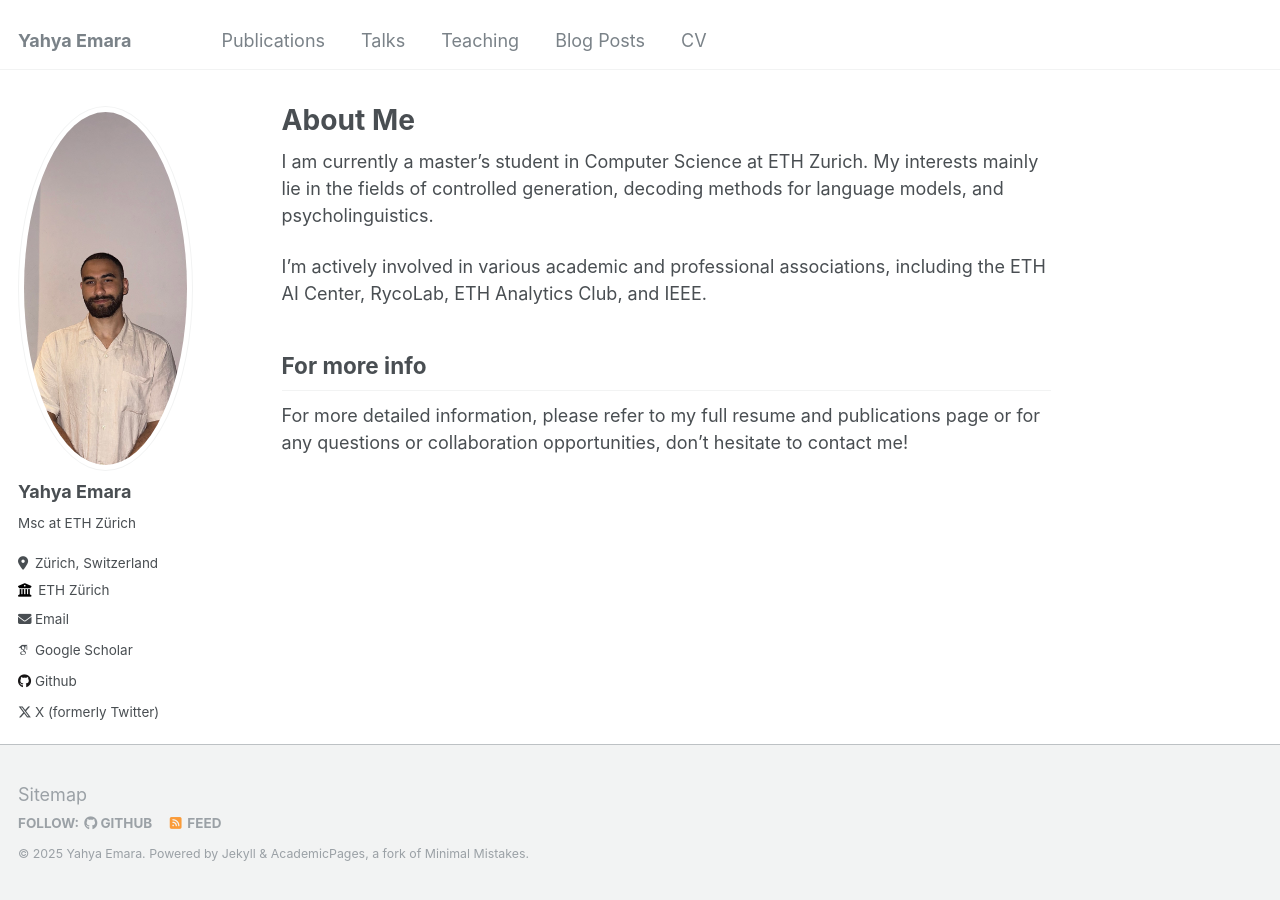
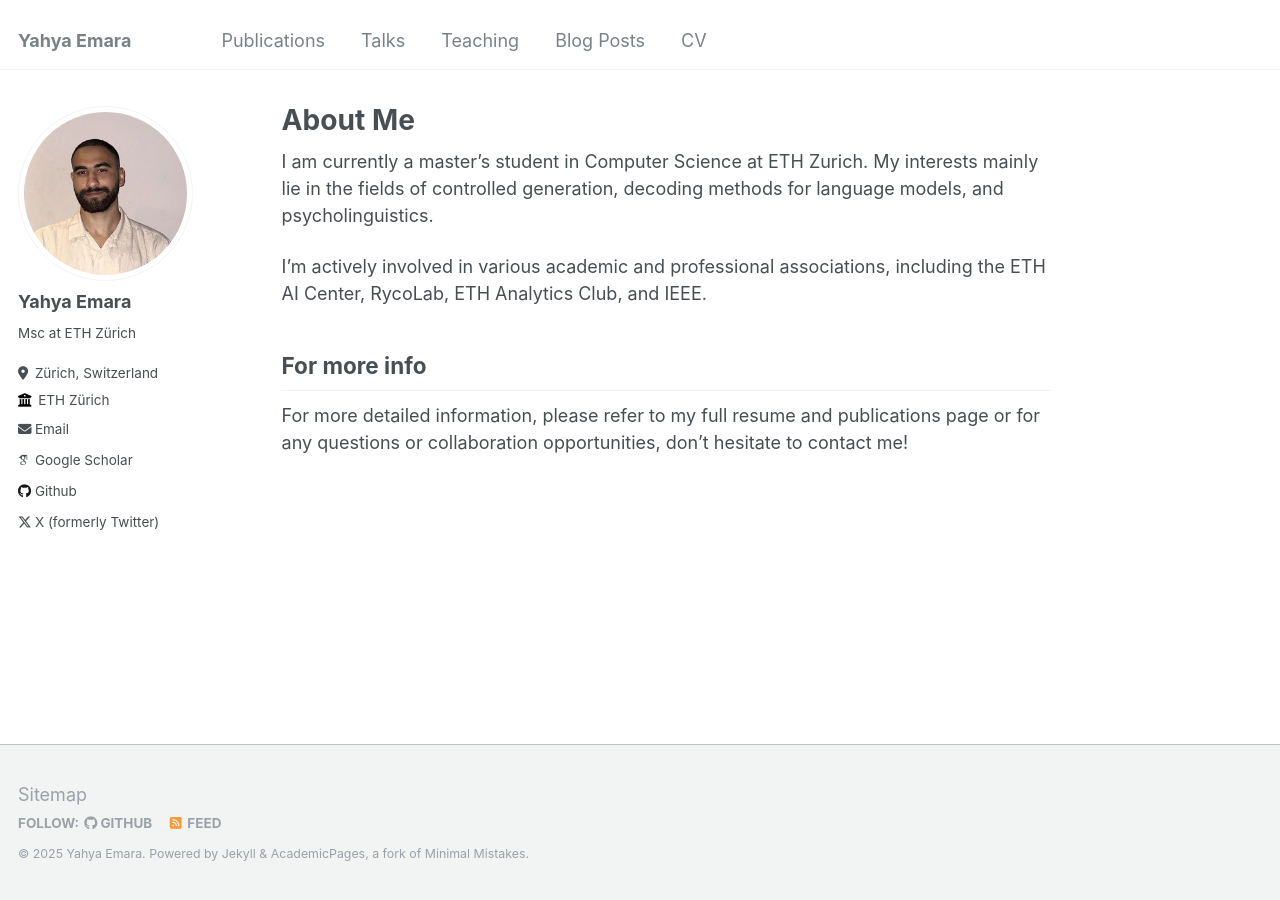
Before and after one commit to yahya010/yahya010.github.io, a Jekyll site: the page built from _pages/about.md, in a window 1280 px wide. Built offline with Jekyll 4.4.1, drawn with Linux system fonts in a browser that asks for light colours; some web fonts are replaced.

Commit message:
Update _config.yml

```diff
--- a/_config.yml
+++ b/_config.yml
@@ -21,7 +21,7 @@ repository               : "yahya010/yahya010.github.io"
 #               Additional customization can be done by editing /_includes/author-profile.html
 author:
   # Biographic information
-  avatar           : "profile_ist.jpeg" #"profile.png"
+  avatar           : "mainpic.jpg" #"profile_ist.jpeg" #"profile.png"
   name             : "Yahya Emara"
   pronouns         : # example: "she/her"
   bio              : "Msc at ETH Zürich"
```
